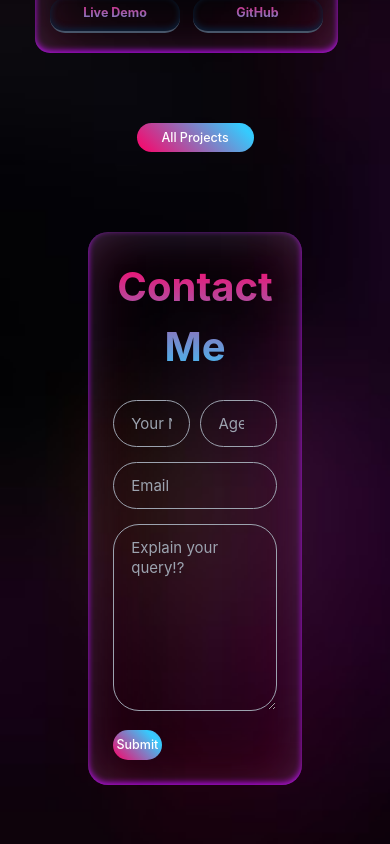
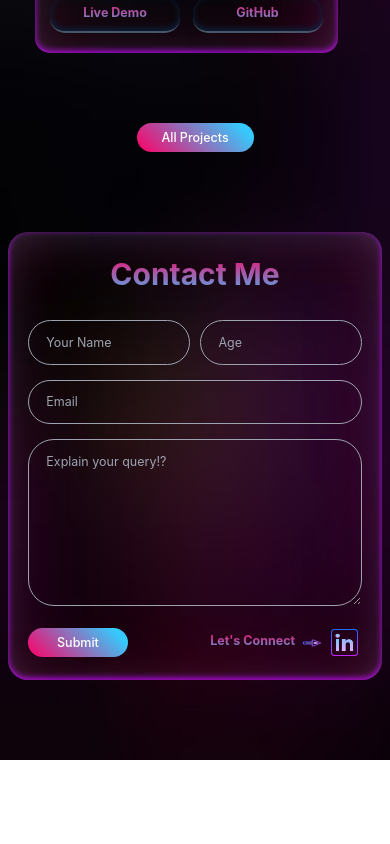
Before and after one commit to mohitanand744/React-Personal-Portfolio, a React (Vite) app: page / in a window 390 px wide. Shown: the part 3252-4096 px from the top of the page. After the commit the page ends 4012 px from the top, so only its background shows below. Built offline with nearby package versions, Linux system fonts and the light colour scheme.

Commit message:
solved some problems in contact form

```diff
--- a/src/App.jsx
+++ b/src/App.jsx
@@ -40,7 +40,7 @@ function App() {
             alt="Go to Top"
           />
         )}
-        <div className="">
+        <div className="w-full">
           <Home />
           <AboutMe />
           <Skill />
--- a/src/components/Contact/ContactForm.jsx
+++ b/src/components/Contact/ContactForm.jsx
@@ -3,13 +3,13 @@ import Button from "../common/Buttons/Button";
 
 const ContactForm = () => {
   return (
-    <div id="Contact" className="flex justify-center items-center mb-32">
     <form
       action="https://formspree.io/f/xpzvpoeo"
       method="POST"
-        className="w-[55%] custom-shadow p-10 rounded-[2rem]"
+      className="w-[96%] md:w-[55%] mx-auto my-32 custom-shadow p-8 rounded-[2rem]"
+      id="Contact"
     >
-        <h2 className="text-center text-[4rem] font-bold highLight-text mb-8">
+      <h2 className="text-center text-[3rem] md:text-[4rem] font-bold highLight-text mb-8">
         Contact Me
       </h2>
 
@@ -19,14 +19,14 @@ const ContactForm = () => {
           name="name"
           required
           placeholder="Your Name"
-            className="w-[50%] p-5 px-7 text-2xl md:text-3xl rounded-[2.6rem] bg-transparent border border-gray-400 text-white  focus:outline-none"
+          className="w-[50%] p-5 px-7 text-xl md:text-3xl rounded-[2.6rem] bg-transparent border border-gray-400 text-white  focus:outline-none"
         />
         <input
           type="number"
           name="age"
           placeholder="Age"
           required
-            className="w-[50%] p-5 px-7 text-2xl md:text-3xl rounded-[2.6rem] bg-transparent border border-gray-400 text-white  focus:outline-none"
+          className="w-[50%] p-5 px-7 text-xl md:text-3xl rounded-[2.6rem] bg-transparent border border-gray-400 text-white  focus:outline-none"
         />
       </div>
 
@@ -36,7 +36,7 @@ const ContactForm = () => {
           name="email"
           placeholder="Email"
           required
-            className="w-full p-5 px-7 text-2xl md:text-3xl rounded-[2.6rem] bg-transparent border border-gray-400 text-white  focus:outline-none"
+          className="w-full p-5 px-7 text-xl md:text-3xl rounded-[2.6rem] bg-transparent border border-gray-400 text-white  focus:outline-none"
         />
       </div>
 
@@ -44,17 +44,36 @@ const ContactForm = () => {
         <textarea
           name="message"
           placeholder="Explain your query!?"
-            className="w-full p-5 px-7 text-2xl md:text-3xl rounded-[2.6rem] bg-transparent border border-gray-400 text-white  focus:outline-none"
+          className="w-full p-5 px-7 text-xl md:text-3xl rounded-[2.6rem] bg-transparent border border-gray-400 text-white  focus:outline-none"
           rows="8"
           required
         ></textarea>
       </div>
 
-        <div className="w-full mx-auto">
+      <div className="w-full flex items-center justify-between  mx-auto">
         <Button text={"Submit"} />
+        <div className="flex items-center gap-4">
+          <p className="text-xl md:text-2xl highLight-text font-medium me-2">
+            Let's Connect
+          </p>
+          <img
+            className=" w-[0.7rem] h-[1.8rem] movingRight"
+            src="/download.png"
+          />
+          <a
+            target="_blank"
+            href="https://www.linkedin.com/in/mohit-anand-developer"
+          >
+            {" "}
+            <img
+              className="hover:rotate-[360deg] transition-all duration-500 hover:scale-110 ease-linear w-[3.5rem] md:w-[4.5rem] "
+              src="/linkedin.png"
+              alt="icon"
+            />
+          </a>
+        </div>
       </div>
     </form>
-    </div>
   );
 };
 
```
Lines whose indentation alone changed are shown as unchanged.
